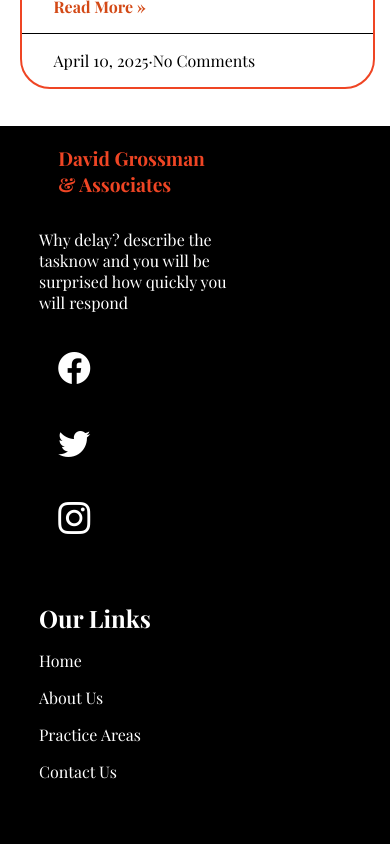
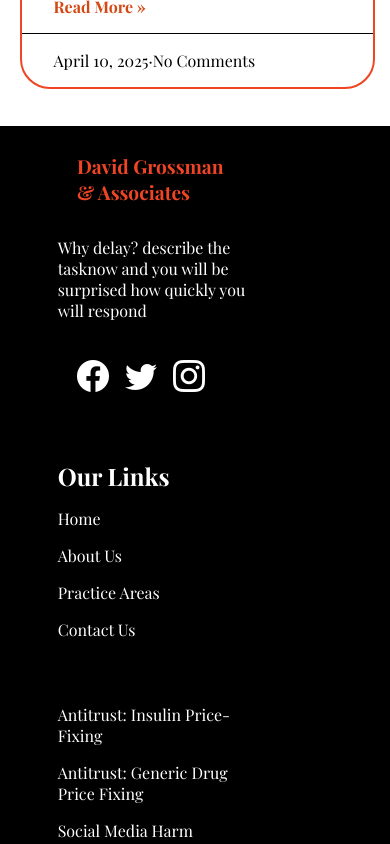
Before and after one commit to rogiegabotero-cyber/David-Grossman-Associates, a React (Vite) app: page /news_page in a window 390 px wide. Shown: the part 1740-2584 px from the top of the page. Built offline with nearby package versions, Linux system fonts and the light colour scheme; a web font is replaced by a local one.

Commit message:
footer update

```diff
--- a/src/components/footer.css
+++ b/src/components/footer.css
@@ -125,10 +125,14 @@
 }
 
 @media (max-width: 768px){
-    .footer_div div{
+    .footer_div{
         flex-direction: column;
         margin: 0;
         padding: 0;
+    }
+
+    .bot_div{
+        flex-direction: column;
     }
 
     .footer_div{
@@ -157,8 +161,11 @@
         color: #EF4524;
     }
 
+
     .icon_div1{
         flex-direction: row;
+        justify-content: center;
+        gap: 1rem;
     }
 
 }
--- a/src/contact/contact_page.jsx
+++ b/src/contact/contact_page.jsx
@@ -13,10 +13,10 @@ const ContactPage = () => {
 
     emailjs
       .sendForm(
-        "service_oh45lfc",     // e.g. service_abcd123
-        "template_6c60y93",    // e.g. template_xyz789
+        "service_oh45lfc",
+        "template_6c60y93",
         form.current,
-        "ZwVsvyjBA-lJCHEYE"      // e.g. your_public_key
+        "ZwVsvyjBA-lJCHEYE"
       )
       .then(
         (result) => {
@@ -47,7 +47,7 @@ const ContactPage = () => {
       <div className="info">
         <div className="contact_main2">
           <div className="details2">
-            {/* Contact Form */}
+
             <form ref={form} onSubmit={handleSubmit} className="l_div2">
               <input type="text" name="name" placeholder="Name" required />
               <input type="email" name="email" placeholder="Email" required />
@@ -83,7 +83,6 @@ const ContactPage = () => {
               </div>
             </form>
 
-            {/* Contact Info */}
             <div className="R_div2">
               <h2>David Grossman & Associates</h2>
 
```
